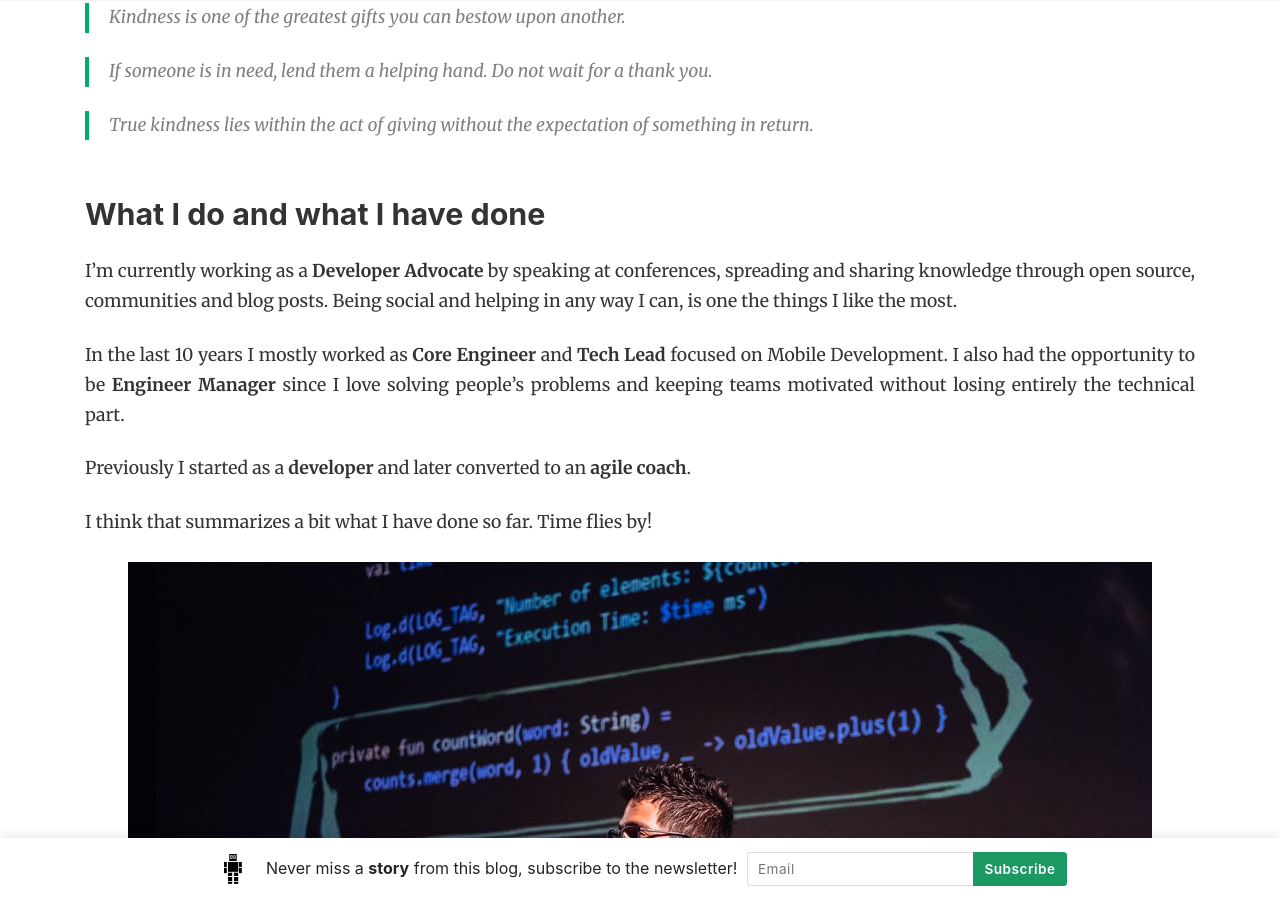
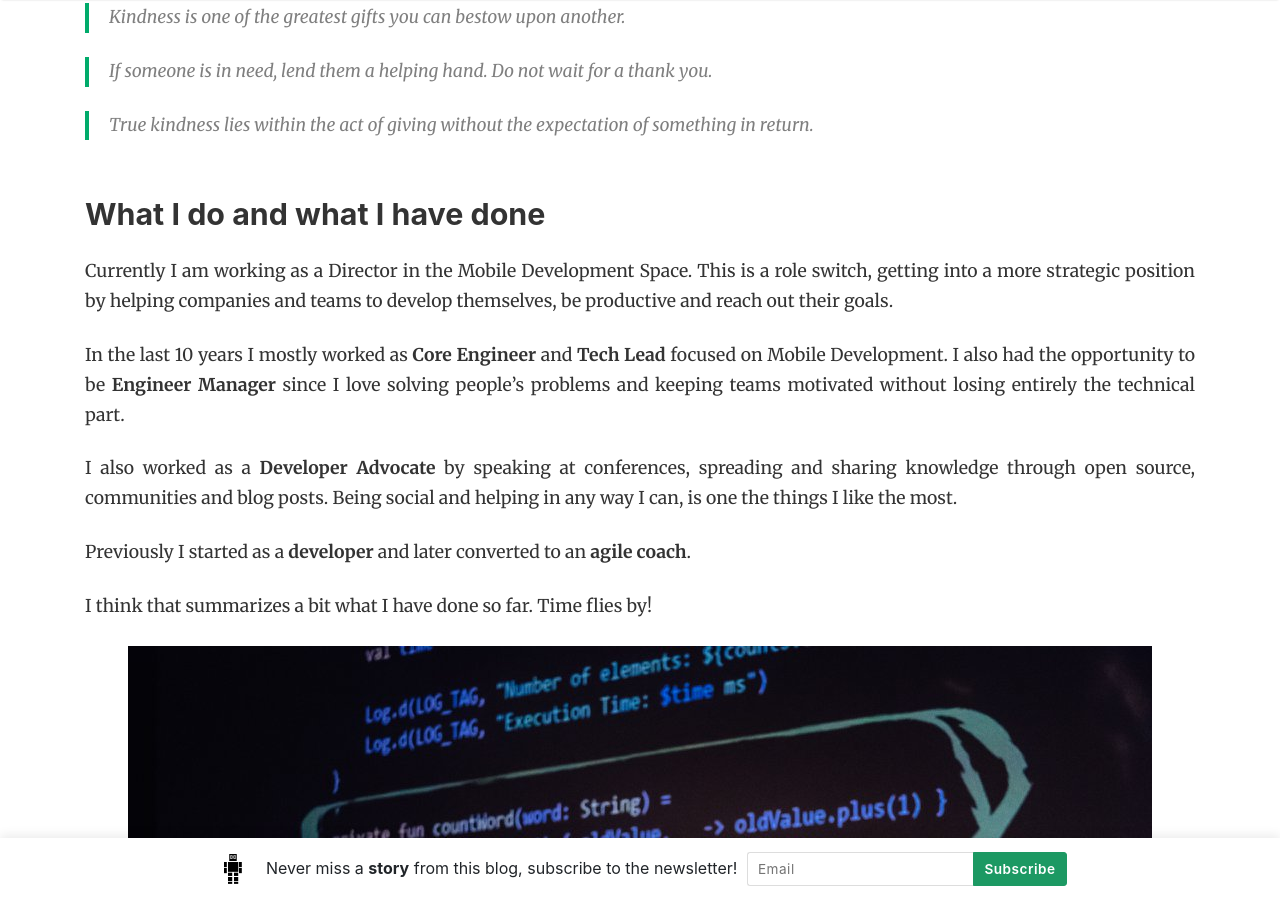
Before and after one commit to android10/legacy-android10.github.io, a Jekyll site: the page built from about.md, in a window 1280 px wide and 900 px high, scrolled down 647 px. Built offline with Jekyll 4.4.1, drawn with Linux system fonts in a browser that asks for light colours; nearby versions of some CDN libraries; comment, search, counter and statistics services are not loaded.

Commit message:
Update current work.

```diff
--- a/about.md
+++ b/about.md
@@ -25,10 +25,12 @@ Let me bring up a bunch of phrases I strongly identify with:
 
 ## What I do and what I have done
 
-I'm currently working as a **Developer Advocate** by speaking at conferences, spreading and sharing knowledge through open source, communities and blog posts. Being social and helping in any way I can, is one the things I like the most.
+Currently I am working as a Director in the Mobile Development Space. This is a role switch, getting into a more strategic position by helping companies and teams to develop themselves, be productive and reach out their goals.
+
+In the last 10 years I mostly worked as **Core Engineer** and **Tech Lead** focused on Mobile Development. I also had the opportunity to be **Engineer Manager** since I love solving people's problems and keeping teams motivated without losing entirely the technical part.
 {: .text-justify}
 
-In the last 10 years I mostly worked as **Core Engineer** and **Tech Lead** focused on Mobile Development. I also had the opportunity to be **Engineer Manager** since I love solving people's problems and keeping teams motivated without losing entirely the technical part.
+I also worked as a **Developer Advocate** by speaking at conferences, spreading and sharing knowledge through open source, communities and blog posts. Being social and helping in any way I can, is one the things I like the most.
 {: .text-justify}
 
 Previously I started as a **developer** and later converted to an **agile coach**.
```
